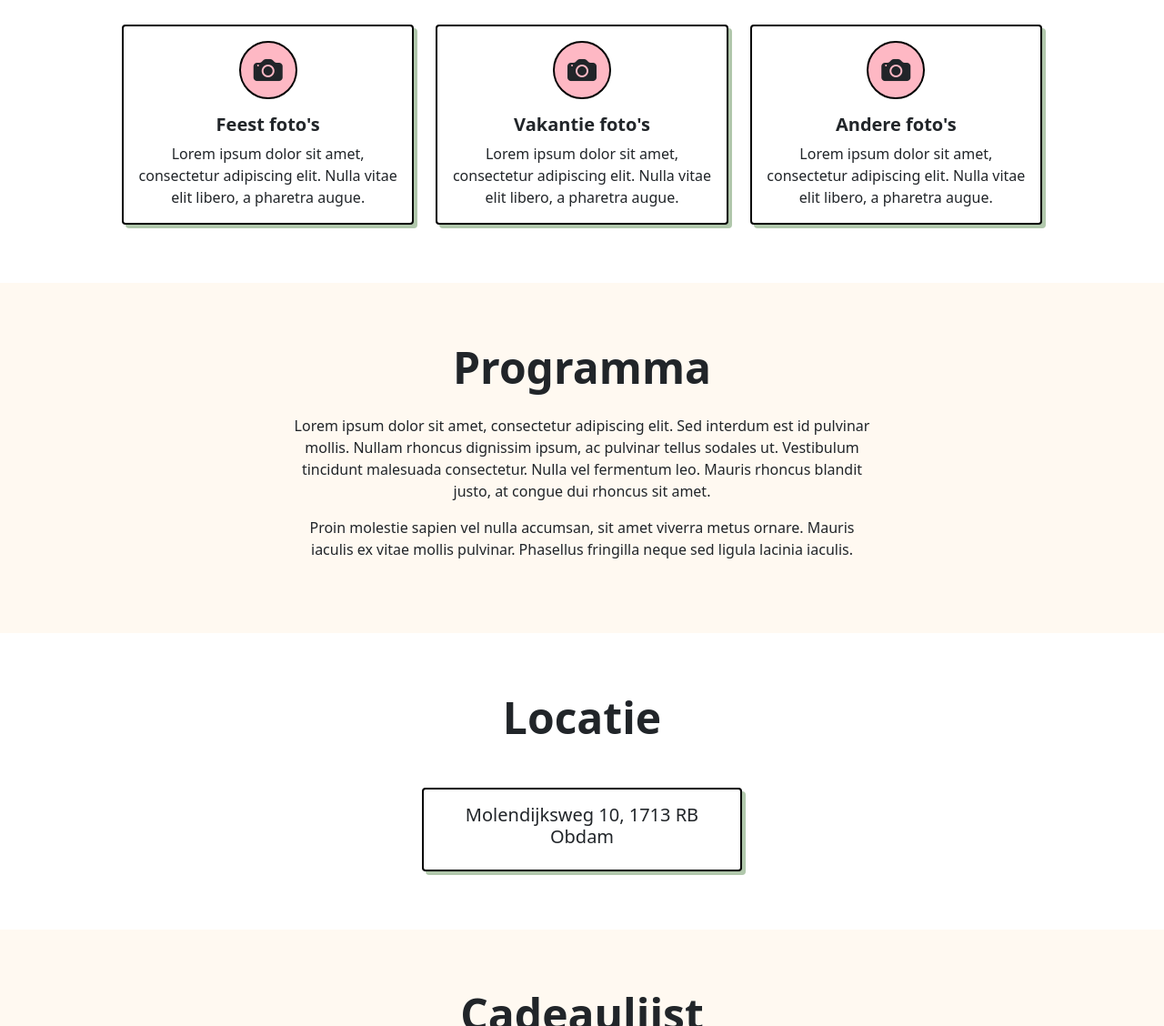
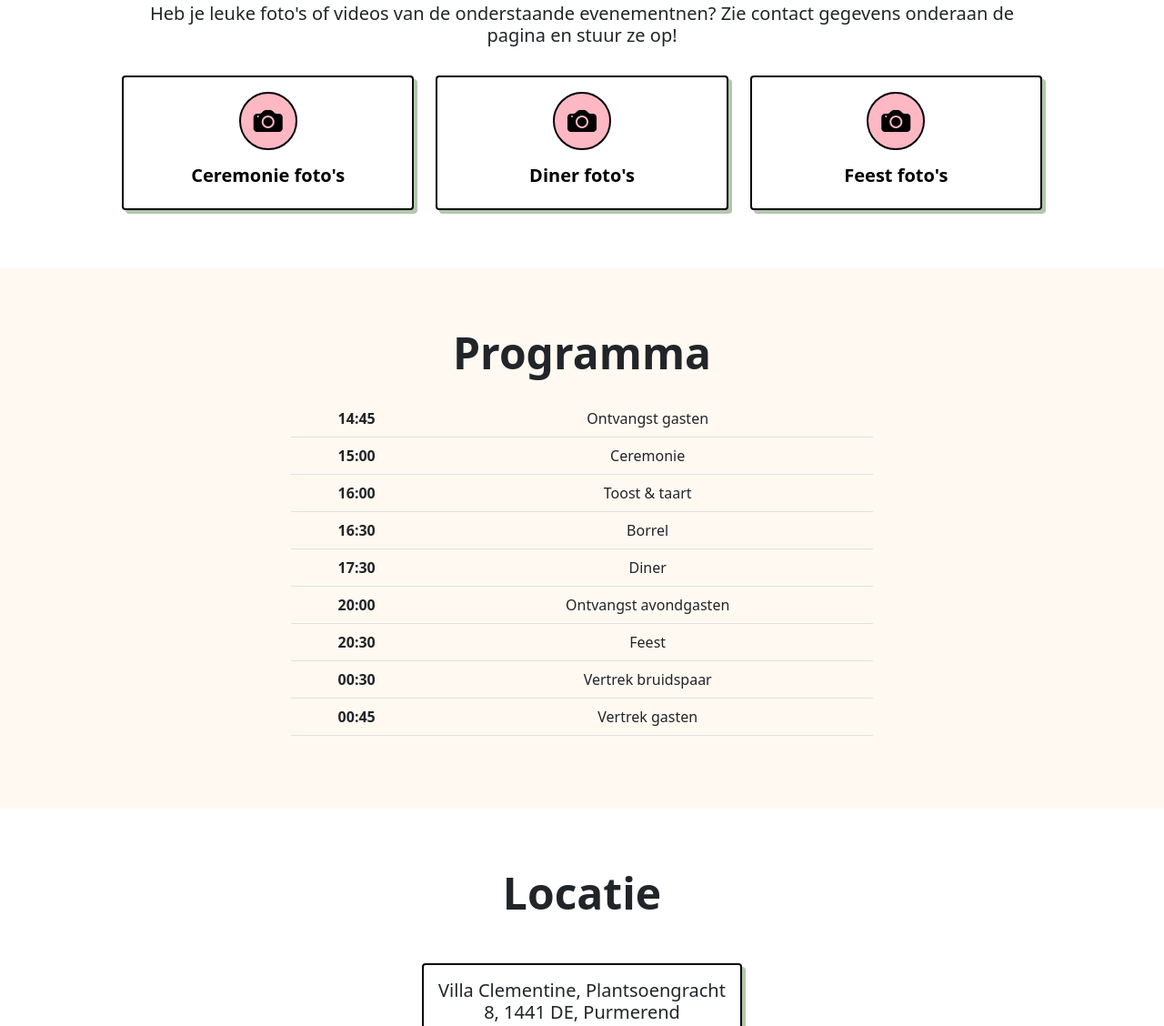
Before and after one commit to Tim-Bolhoeve/nick_en_esmee, a plain HTML site: page index.html in a window 1280 px wide. Shown: the part 643-1771 px from the top of the page at 91% size. Drawn offline with nearby package versions, Linux system fonts and the light colour scheme.

Commit message:
Add files via upload

```diff
--- a/index.html
+++ b/index.html
@@ -46,22 +46,22 @@
         <div class="container-lg">
         <div class="row align-items-center">
             <div class="col-sm-6">
+                <h1 style="font-family: 'Arial'" id="countdownTimer"></h1>
                 <h1 class="display-2" style="font-family: 'edwardian_script_itcregular'">Nick & Esmee</h1>
-                <p class="btn btn-outline-dark btn-lg" id="countdownTimer" style="cursor: default;"></p>
-                <add-to-calendar-button
-                            name="Nick & Esmee Trouwdag 💞"
-                            description="Nick & Esmee 💍"
-                            startDate="2025-05-05"
-                            endDate="2025-05-05"
-                            startTime="12:00"
-                            endTime="17:00"
-                            location="Molendijksweg 10, 1713 RB Obdam"
-                            options="'Apple','Google','Microsoft365','Outlook.com'"
-                            timeZone="Europe/Amsterdam"
-                            buttonStyle="date"
-                            listStyle="modal"
-                            >
-                </add-to-calendar-button>
+                <p class="btn btn-outline-dark btn-lg" style="cursor: default;">13 Juni 2025
+                    <add-to-calendar-button
+                        name="Nick & Esmee Trouwdag 💞"
+                        description="Nick & Esmee 💍"
+                        startDate="2025-06-13"
+                        endDate="2025-06-13"
+                        location="Villa Clementine, Plantsoengracht 8, 1441 DE, Purmerend"
+                        options="'Apple','Google','Microsoft365','Outlook.com'"
+                        timeZone="Europe/Amsterdam"
+                        >
+                    </add-to-calendar-button></p>
+                <!-- startTime="12:00"
+                endTime="17:00" -->
+
             </div>
             <div class="col-sm-6 text-center">
             <img src="images/homepage_nick_esmee.png" class="img-fluid" alt="">
@@ -73,33 +73,37 @@
     <section class="fotos" id="fotos">
         <div class="container">
         <h2 class="display-5 fw-bold mb-4">Foto's</h2>
+        <h5>Heb je leuke foto's of videos van de onderstaande evenementnen? Zie contact gegevens onderaan de pagina en stuur ze op!</h5>
             <div class="row">
                 <div class="col-lg col-sm-6 mt-4">
-                    <div class="card">
+                    <a href="https://drive.google.com/drive/folders/1e_kmEW_Nk0MAbp9opixnx5QsXKjE9aQ5?usp=sharing">
+                        <div class="card">
                         <i class="bi bi-camera-fill"></i>
-                        <div class="card-body">
-                            <h5 class="card-title fw-bold">Feest foto's</h5>
-                            <p class="card-text">Lorem ipsum dolor sit amet, consectetur adipiscing elit. Nulla vitae elit libero, a pharetra augue.</p>
+                            <div class="card-body">
+                                <h5 class="card-title fw-bold">Ceremonie foto's</h5>
+                            </div>
                         </div>
-                    </div>
+                    </a>
                 </div>
                 <div class="col-lg col-sm-6 mt-4">
-                    <div class="card">
+                    <a href="https://drive.google.com/drive/folders/1e_ptutnbWSjMyRLROxEZ_bLTnW5kq6Ji?usp=sharing">
+                        <div class="card">
                         <i class="bi bi-camera-fill"></i>
-                        <div class="card-body">
-                            <h5 class="card-title fw-bold">Vakantie foto's</h5>
-                            <p class="card-text">Lorem ipsum dolor sit amet, consectetur adipiscing elit. Nulla vitae elit libero, a pharetra augue.</p>
+                            <div class="card-body">
+                                <h5 class="card-title fw-bold">Diner foto's</h5>
+                            </div>
                         </div>
-                    </div>
+                    </a>
                 </div>
                 <div class="col-lg col-sm-6 m-auto mt-4">
-                    <div class="card">
+                    <a href="https://drive.google.com/drive/folders/1eXfPE1T3yE5ZwigeTGuw5gyOkKMLBQQC?usp=sharing">
+                        <div class="card">
                         <i class="bi bi-camera-fill"></i>
-                        <div class="card-body">
-                            <h5 class="card-title fw-bold">Andere foto's</h5>
-                            <p class="card-text">Lorem ipsum dolor sit amet, consectetur adipiscing elit. Nulla vitae elit libero, a pharetra augue.</p>
+                            <div class="card-body">
+                                <h5 class="card-title fw-bold">Feest foto's</h5>
+                            </div>
                         </div>
-                    </div>
+                    </a>
                 </div>
             </div>
         </div>
@@ -108,12 +112,46 @@
     <section class="programma" id="programma">
         <div class="container">
         <h2 class="display-5 fw-bold mb-4">Programma</h2>
-        <p>Lorem ipsum dolor sit amet, consectetur adipiscing elit. Sed interdum est id pulvinar mollis. Nullam
-            rhoncus dignissim ipsum, ac pulvinar tellus sodales ut. Vestibulum tincidunt malesuada consectetur.
-            Nulla vel fermentum leo. Mauris rhoncus blandit justo, at congue dui rhoncus sit amet.</p>
-        <p>Proin molestie
-            sapien vel nulla accumsan, sit amet viverra metus ornare. Mauris iaculis ex vitae mollis pulvinar.
-            Phasellus fringilla neque sed ligula lacinia iaculis.</p>
+        <table class="table">
+            <tbody>
+              <tr>
+                <th scope="row">14:45</th>
+                <td>Ontvangst gasten</td>
+              </tr>
+              <tr>
+                <th scope="row">15:00</th>
+                <td>Ceremonie</td>
+              </tr>
+              <tr>
+                <th scope="row">16:00</th>
+                <td>Toost & taart</td>
+              </tr>
+              <tr>
+                <th scope="row">16:30</th>
+                <td>Borrel</td>
+              </tr>
+              <tr>
+                <th scope="row">17:30</th>
+                <td>Diner</td>
+              </tr>
+              <tr>
+                <th scope="row">20:00</th>
+                <td>Ontvangst avondgasten</td>
+              </tr>
+              <tr>
+                <th scope="row">20:30</th>
+                <td>Feest</td>
+              </tr>
+              <tr>
+                <th scope="row">00:30</th>
+                <td>Vertrek bruidspaar</td>
+              </tr>
+              <tr>
+                <th scope="row">00:45</th>
+                <td>Vertrek gasten</td>
+              </tr>
+            </tbody>
+          </table>
         </div>
     </section>
 
@@ -124,7 +162,7 @@
                 <div class="col-lg col-sm-6 mt-4">
                     <div class="card">
                         <div class="card-body">
-                            <h5 class="card-titlefw-bold">Molendijksweg 10, 1713 RB Obdam</h5>
+                            <h5 class="card-titlefw-bold">Villa Clementine, Plantsoengracht 8, 1441 DE, Purmerend</h5>
                         </div>
                     </div>
                 </div>
@@ -182,17 +220,15 @@
         <h2 class="display-5 fw-bold mb-4">Vragen?</h2>
         <div class="row">
             <div class="col-sm-4 mt-4">
-                <a href="#"><i class="bi bi-envelope-fill"></i> iemand@gmail.com</a>
+                <p><i class="bi bi-envelope-fill"></i> bolhoevetim@gmail.com</p>
             </div>
             <div class="col-sm-4 mt-4">
                 <div class="social-media">
-                    <a href="#"><i class="bi bi-twitter"></i></a>
-                    <a href="#"><i class="bi bi-instagram"></i></a>
-                    <a href="#"><i class="bi bi-facebook"></i></a>
+                    <a>Tim Bolhoeve</a>
                 </div>
             </div>
             <div class="col-sm-4 mt-4">
-                <a href="#"><i class="bi bi-telephone-fill"></i> +1234567890</a>
+                <p><i class="bi bi-telephone-fill"></i> +31 6 46435091</p>
             </div>
         </div>
         </div>
@@ -213,7 +249,7 @@
 
     <script>
         // Set the date we're counting down to
-        var countDownDate = new Date("May 5, 2025 12:00:00").getTime();
+        var countDownDate = new Date("June 13, 2025 15:00:00").getTime();
 
         // Update the count down every 1 second
         var x = setInterval(function() {
```
